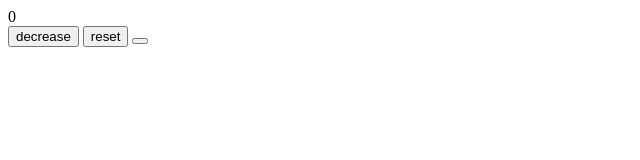
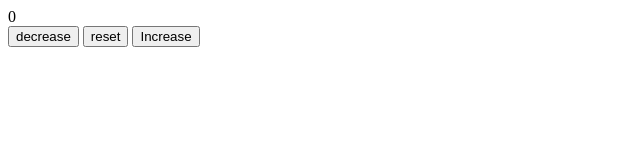
Before and after one commit to Victorriv/Counter, a plain HTML site: page index.html in a window 1280 px wide. Shown: the whole page, without its empty margins (0-640 px from the left). Drawn offline with Linux system fonts and the light colour scheme.

Commit message:
increase button

```diff
--- a/index.html
+++ b/index.html
@@ -13,7 +13,7 @@
     <label id = "countLable"> 0</label><br>
     <button id = "decreaseBtn" > decrease </button>
     <button id = "resetBrn"> reset </button>
-    <button> </button>
+    <button id = "increaseBtn" >  Increase</button>
 
 
 
```
